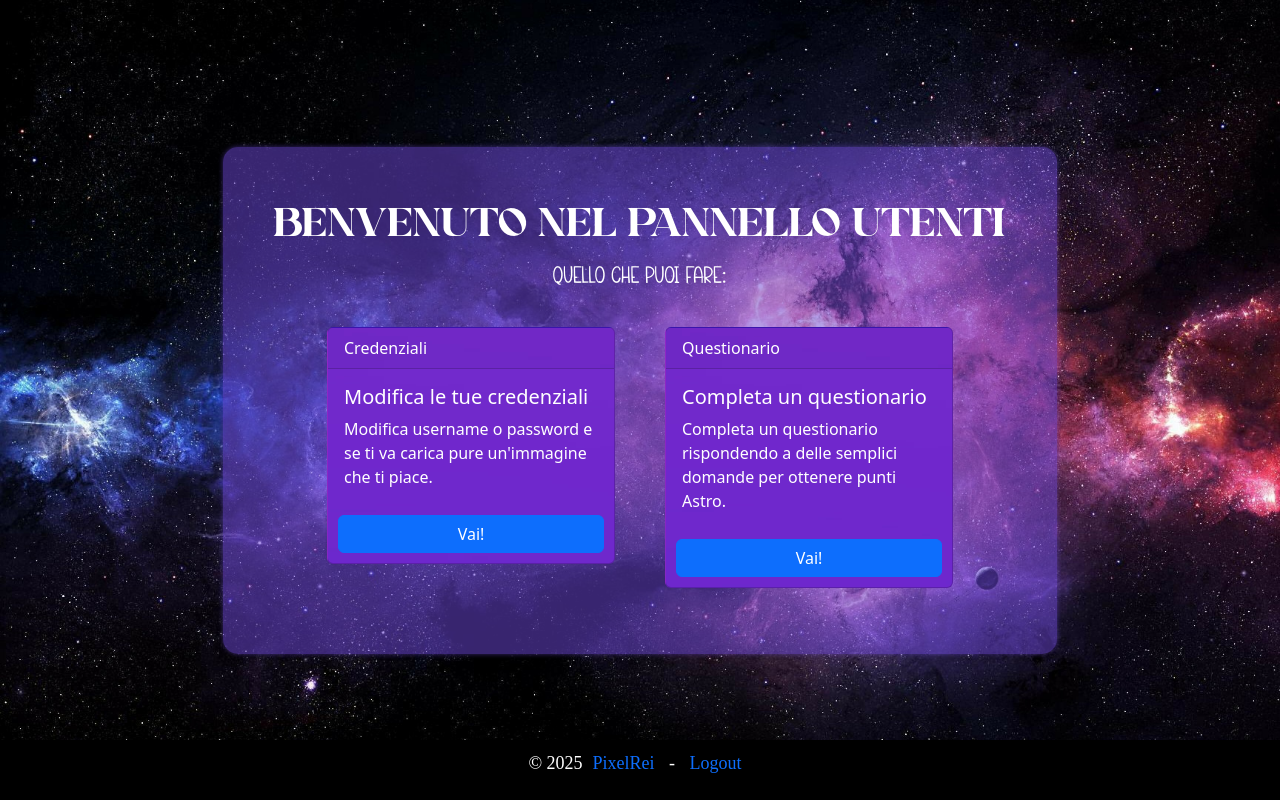
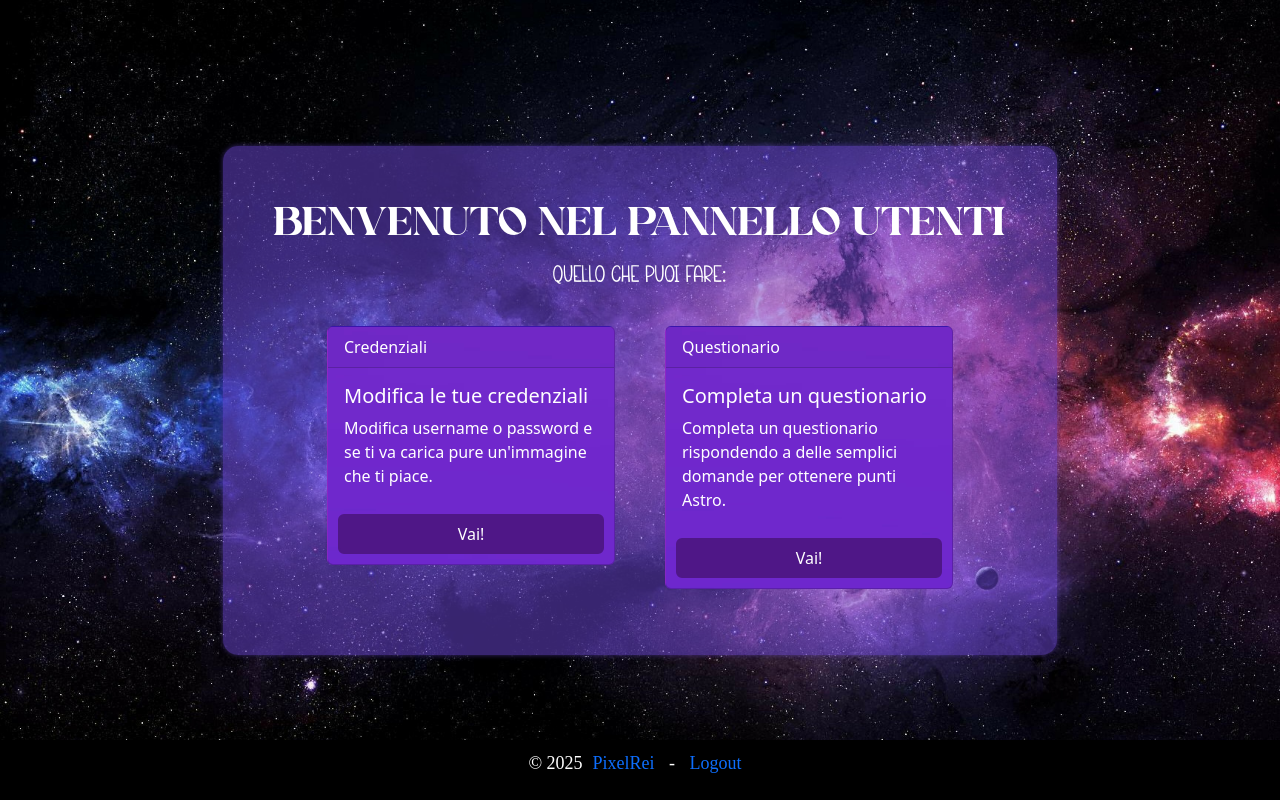
Before and after one commit to PixelRei/PHP-stage-project, a PHP site: page /user-panel.php in a window 1280 px wide. Run offline with PHP 8.4, Linux system fonts and the light colour scheme; the visitor is signed in with stand-in values (Sample User, id 1).

Commit message:
Add files via upload

```diff
--- a/style.css
+++ b/style.css
@@ -127,7 +127,6 @@ h1{
     justify-content: center;
     gap: 15px;
 }
-/*parte css per admin-modify*/
 .admin-modifies{
     margin: 0;
     padding: 50px;
@@ -286,3 +285,12 @@ select{
     text-align: center;
     display: block;
 }
+.btn.btn-primary{
+    background-color: #4F1787;
+    border: 2px solid #4F1787;
+    text-decoration: none;
+}
+.btn.btn-primary:hover{
+    background-color: #4A249D;
+    border: 2px solid #4A249D;
+}
--- a/user-panel.php
+++ b/user-panel.php
@@ -28,7 +28,7 @@
                         <h5 class="card-title">Modifica le tue credenziali</h5>
                         <p class="card-text">Modifica username o password e se ti va carica pure un'immagine che ti piace.</p>
                     </div>
-                    <a href="modify.php" class="btn btn-primary" style="background-color: ; text-decoration: none;">Vai!</a>
+                    <a href="modify.php" class="btn btn-primary">Vai!</a>
                 </div>
             </div>
             <div>
@@ -38,7 +38,7 @@
                         <h5 class="card-title">Completa un questionario</h5>
                         <p class="card-text">Completa un questionario rispondendo a delle semplici domande per ottenere punti Astro.</p>
                     </div>
-                    <a href="#.php" class="btn btn-primary" style="background-color: ; text-decoration: none;">Vai!</a>
+                    <a href="#.php" class="btn btn-primary">Vai!</a>
                 </div>
             </div>
         </div>
```
